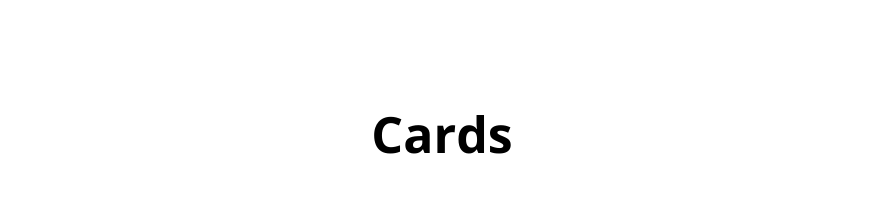
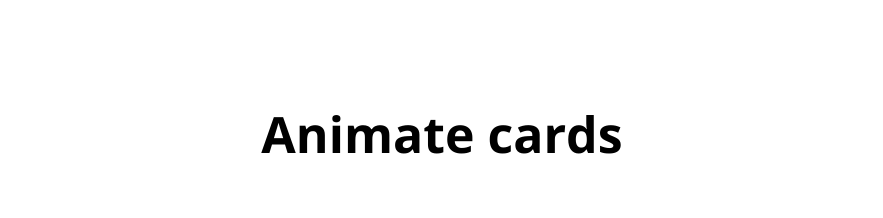
Before and after one commit to SolinCode/Playground, a plain HTML site: page Web/Animate Cards/index.html in a window 1280 px wide. Shown: the top 218 px of the page, without its empty margins (198-1081 px from the left). Drawn offline with nearby package versions, Linux system fonts and the light colour scheme.

Commit message:
Change title cards

```diff
--- a/Web/Animate Cards/index.html
+++ b/Web/Animate Cards/index.html
@@ -16,7 +16,7 @@
 <body>
     <div class="container">
         <div class="title">
-            <h1>Cards</h1>
+            <h1>Animate cards</h1>
         </div>
         <div class="cards_container">
             <a class="card_link" href="https://github.com/solincode/">
```
